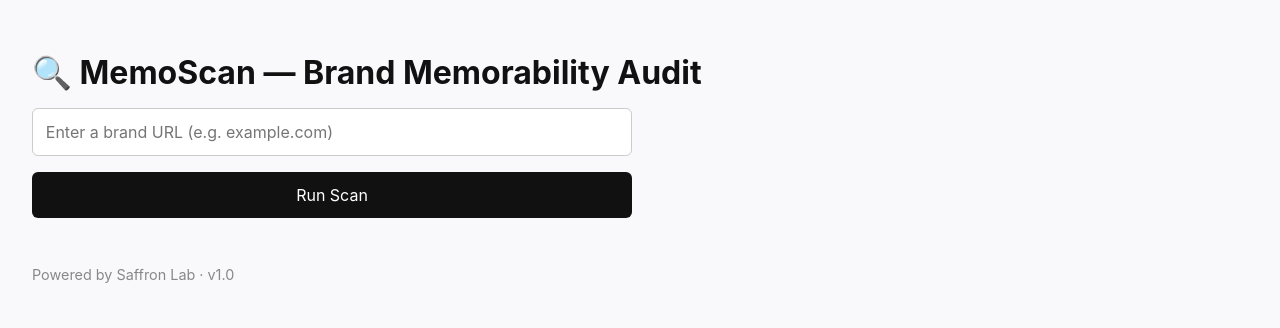
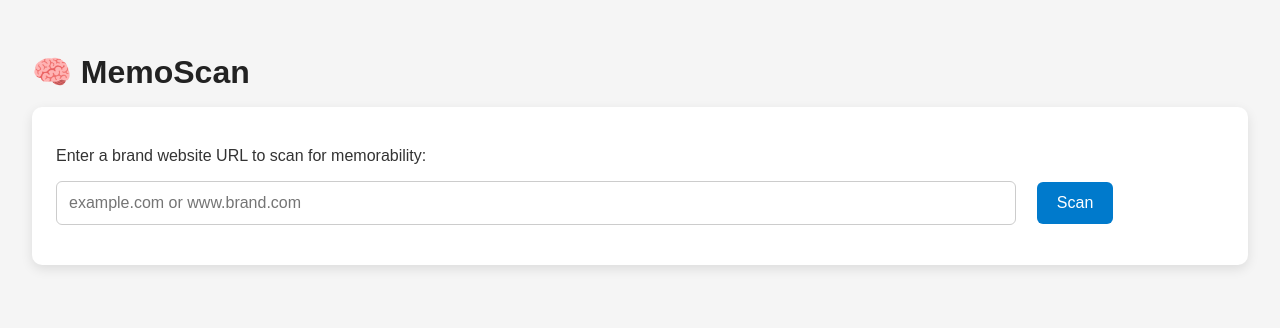
Before and after one commit to mf2hd-design/memoscan, a Flask app: page / in a window 1280 px wide. Shown: the top 328 px of the page. Run offline with Flask 3, Linux system fonts and the light colour scheme.

Commit message:
Update index.html with improved layout and error handling

```diff
--- a/templates/index.html
+++ b/templates/index.html
@@ -2,133 +2,121 @@
 <html lang="en">
 <head>
     <meta charset="UTF-8">
-  <title>MemoScan</title>
-  <meta name="viewport" content="width=device-width, initial-scale=1">
+    <title>MemoScan – Brand Memorability Audit</title>
     <style>
-    * {
-      box-sizing: border-box;
-      font-family: -apple-system, BlinkMacSystemFont, 'Segoe UI', Roboto, sans-serif;
-    }
-
         body {
+            font-family: Arial, sans-serif;
+            background: #f5f5f5;
+            color: #333;
             margin: 0;
             padding: 2rem;
-      background-color: #f9f9fb;
-      color: #333;
         }
 
         h1 {
-      font-size: 2rem;
+            color: #222;
             margin-bottom: 1rem;
-      color: #111;
         }
 
-    form {
+        #form-section {
+            background: #fff;
+            padding: 1.5rem;
+            border-radius: 10px;
+            box-shadow: 0 4px 12px rgba(0, 0, 0, 0.1);
             margin-bottom: 2rem;
-      display: flex;
-      flex-direction: column;
-      max-width: 600px;
         }
 
         input[type="text"] {
-      padding: 0.8rem;
+            width: 80%;
+            padding: 0.75rem;
             font-size: 1rem;
             border: 1px solid #ccc;
             border-radius: 6px;
-      margin-bottom: 1rem;
+            margin-right: 1rem;
         }
 
         button {
-      padding: 0.8rem;
+            padding: 0.75rem 1.25rem;
             font-size: 1rem;
-      background-color: #111;
-      color: white;
+            background-color: #007acc;
+            color: #fff;
             border: none;
             border-radius: 6px;
             cursor: pointer;
-      transition: background 0.2s;
         }
 
         button:hover {
-      background-color: #444;
+            background-color: #005fa3;
+        }
+
+        #status {
+            margin-top: 1rem;
+            font-style: italic;
+            color: #666;
         }
 
         #results {
-      max-width: 800px;
+            display: flex;
+            flex-direction: column;
+            gap: 1.5rem;
         }
 
         .result-block {
-      background: white;
-      padding: 1.2rem;
-      margin-bottom: 1rem;
-      border-radius: 10px;
-      box-shadow: 0 2px 8px rgba(0,0,0,0.05);
-    }
-
-    .result-block h2 {
-      margin-top: 0;
-      font-size: 1.2rem;
+            background: #fff;
+            border-left: 6px solid #007acc;
+            padding: 1rem 1.25rem;
+            border-radius: 8px;
+            box-shadow: 0 2px 6px rgba(0, 0, 0, 0.05);
         }
 
         .score {
             font-weight: bold;
-      color: #0070f3;
+            color: #007acc;
+            margin-left: 0.25rem;
         }
 
-    .result-block p {
-      white-space: pre-wrap;
-      margin: 0.5rem 0 0;
-      line-height: 1.5;
-    }
-
-    footer {
-      margin-top: 3rem;
-      font-size: 0.9rem;
-      color: #888;
+        .result-block.error {
+            border-left-color: red;
+            background: #ffe5e5;
+            color: #a00;
         }
     </style>
 </head>
 <body>
-  <h1>🔍 MemoScan — Brand Memorability Audit</h1>
-
-  <form id="scanForm">
-    <input type="text" name="url" placeholder="Enter a brand URL (e.g. example.com)" required>
-    <button type="submit">Run Scan</button>
-  </form>
-
+    <h1>🧠 MemoScan</h1>
+    <div id="form-section">
+        <p>Enter a brand website URL to scan for memorability:</p>
+        <input type="text" id="url" placeholder="example.com or www.brand.com" />
+        <button id="scan-button">Scan</button>
+        <div id="status"></div>
+    </div>
     <div id="results"></div>
 
-  <footer>
-    Powered by Saffron Lab · v1.0
-  </footer>
+    <script>
+        document.getElementById("scan-button").addEventListener("click", function () {
+            const url = document.getElementById("url").value.trim();
+            const resultsDiv = document.getElementById("results");
+            const statusDiv = document.getElementById("status");
 
-  <script>
-    const form = document.getElementById("scanForm");
-    const results = document.getElementById("results");
+            resultsDiv.innerHTML = "";
+            statusDiv.innerText = "Scanning...";
 
-    form.addEventListener("submit", function (e) {
-      e.preventDefault();
-      results.innerHTML = "<p><em>Scanning…</em></p>";
+            const eventSource = new EventSource(`/scan?url=${encodeURIComponent(url)}`);
 
-      const formData = new FormData(form);
-      const url = formData.get("url");
-
-      // Send the URL as a query parameter via GET (SSE-compatible)
-      const eventSource = new EventSource("/scan?url=" + encodeURIComponent(url));
-
-      results.innerHTML = ""; // clear loading message
+            let receivedSomething = false;
 
             eventSource.onmessage = function (event) {
-        const div = document.createElement("div");
-        div.innerHTML = event.data;
-        results.appendChild(div);
+                if (event.data.includes("result-block")) {
+                    resultsDiv.innerHTML += event.data;
+                    receivedSomething = true;
+                    statusDiv.innerText = "Done.";
+                }
             };
 
             eventSource.onerror = function () {
+                if (!receivedSomething) {
+                    statusDiv.innerText = "Something went wrong. Please try again.";
+                }
                 eventSource.close();
-        const err = document.createElement("p");
-        err.textContent = "Something went wrong. Please try again.";
-        results.appendChild(err);
             };
         });
     </script>
```
Lines whose indentation alone changed are shown as unchanged.
